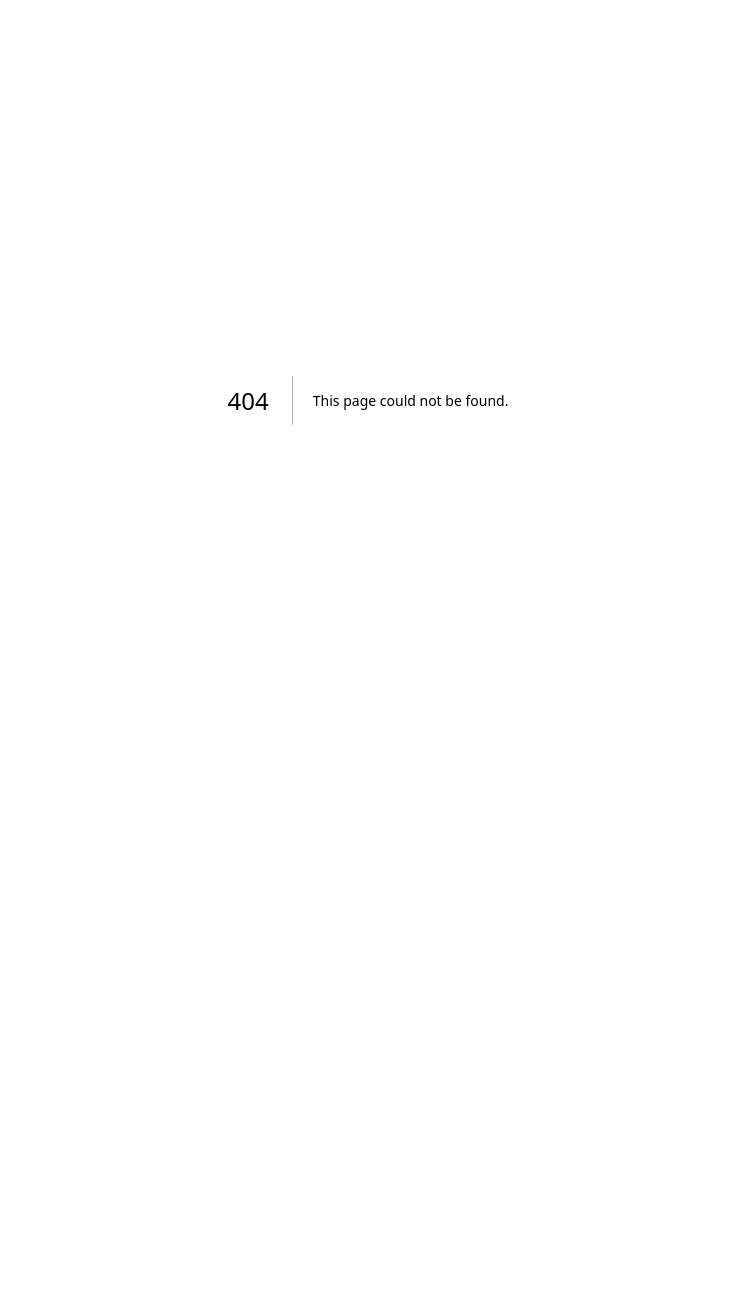
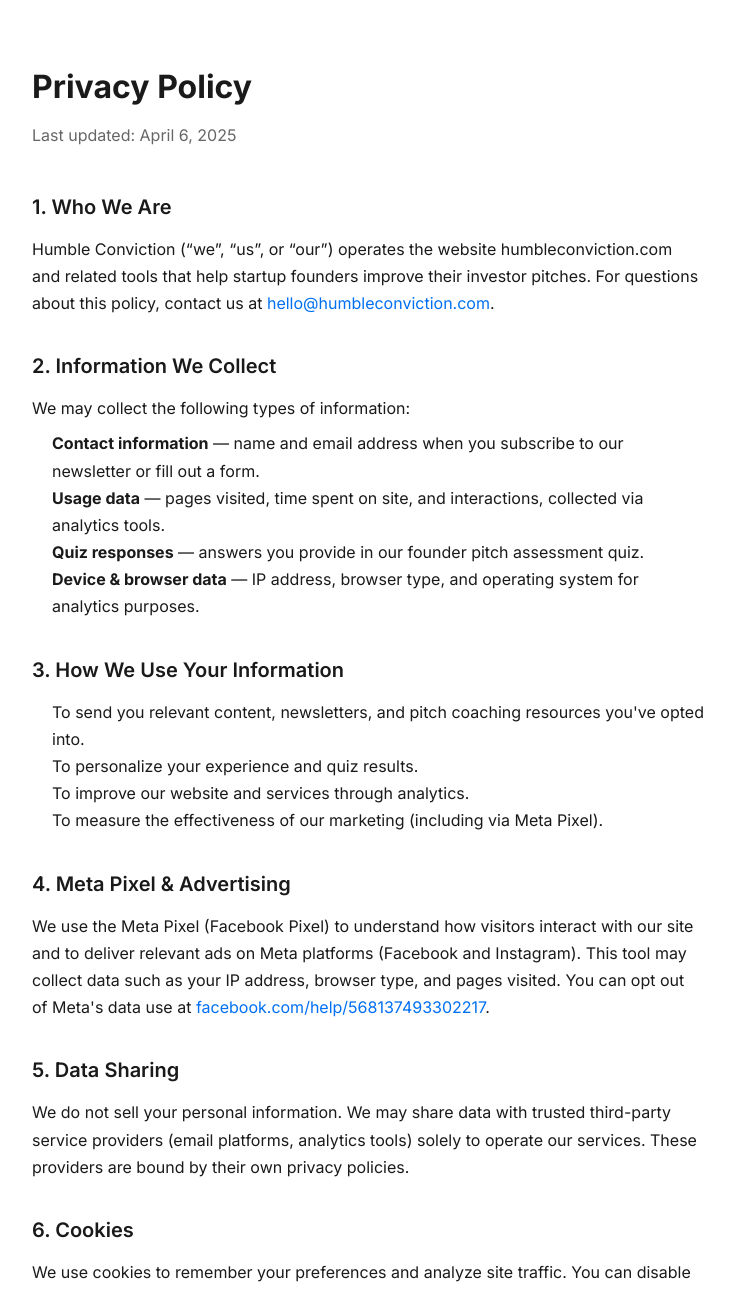
Before and after one commit to brhecht/hc-website, a Next.js app: page /privacy in a window 1280 px wide. Before the commit this address had no page. Shown: the top 1290 px of the page, without its empty margins (272-1006 px from the left). Before the commit the page ends 800 px from the top, so only its background shows below. Built offline with nearby package versions, Linux system fonts and the light colour scheme.

Commit message:
Add privacy policy page for Meta developer app

```diff
--- /dev/null
+++ b/src/app/privacy/page.tsx
@@ -0,0 +1,71 @@
+import type { Metadata } from "next";
+
+export const metadata: Metadata = {
+  title: "Privacy Policy | Humble Conviction",
+  description: "Privacy Policy for Humble Conviction",
+};
+
+export default function PrivacyPage() {
+  return (
+    <main style={{ maxWidth: "720px", margin: "0 auto", padding: "60px 24px", fontFamily: "Inter, sans-serif", color: "#1a1a1a", lineHeight: "1.7" }}>
+      <h1 style={{ fontSize: "2rem", fontWeight: 700, marginBottom: "8px" }}>Privacy Policy</h1>
+      <p style={{ color: "#666", marginBottom: "40px" }}>Last updated: April 6, 2025</p>
+
+      <section style={{ marginBottom: "32px" }}>
+        <h2 style={{ fontSize: "1.25rem", fontWeight: 600, marginBottom: "12px" }}>1. Who We Are</h2>
+        <p>Humble Conviction (&ldquo;we&rdquo;, &ldquo;us&rdquo;, or &ldquo;our&rdquo;) operates the website humbleconviction.com and related tools that help startup founders improve their investor pitches. For questions about this policy, contact us at <a href="mailto:hello@humbleconviction.com" style={{ color: "#0070f3" }}>hello@humbleconviction.com</a>.</p>
+      </section>
+
+      <section style={{ marginBottom: "32px" }}>
+        <h2 style={{ fontSize: "1.25rem", fontWeight: 600, marginBottom: "12px" }}>2. Information We Collect</h2>
+        <p>We may collect the following types of information:</p>
+        <ul style={{ paddingLeft: "20px", marginTop: "8px" }}>
+          <li><strong>Contact information</strong> — name and email address when you subscribe to our newsletter or fill out a form.</li>
+          <li><strong>Usage data</strong> — pages visited, time spent on site, and interactions, collected via analytics tools.</li>
+          <li><strong>Quiz responses</strong> — answers you provide in our founder pitch assessment quiz.</li>
+          <li><strong>Device &amp; browser data</strong> — IP address, browser type, and operating system for analytics purposes.</li>
+        </ul>
+      </section>
+
+      <section style={{ marginBottom: "32px" }}>
+        <h2 style={{ fontSize: "1.25rem", fontWeight: 600, marginBottom: "12px" }}>3. How We Use Your Information</h2>
+        <ul style={{ paddingLeft: "20px" }}>
+          <li>To send you relevant content, newsletters, and pitch coaching resources you&apos;ve opted into.</li>
+          <li>To personalize your experience and quiz results.</li>
+          <li>To improve our website and services through analytics.</li>
+          <li>To measure the effectiveness of our marketing (including via Meta Pixel).</li>
+        </ul>
+      </section>
+
+      <section style={{ marginBottom: "32px" }}>
+        <h2 style={{ fontSize: "1.25rem", fontWeight: 600, marginBottom: "12px" }}>4. Meta Pixel &amp; Advertising</h2>
+        <p>We use the Meta Pixel (Facebook Pixel) to understand how visitors interact with our site and to deliver relevant ads on Meta platforms (Facebook and Instagram). This tool may collect data such as your IP address, browser type, and pages visited. You can opt out of Meta&apos;s data use at <a href="https://www.facebook.com/help/568137493302217" target="_blank" rel="noopener noreferrer" style={{ color: "#0070f3" }}>facebook.com/help/568137493302217</a>.</p>
+      </section>
+
+      <section style={{ marginBottom: "32px" }}>
+        <h2 style={{ fontSize: "1.25rem", fontWeight: 600, marginBottom: "12px" }}>5. Data Sharing</h2>
+        <p>We do not sell your personal information. We may share data with trusted third-party service providers (email platforms, analytics tools) solely to operate our services. These providers are bound by their own privacy policies.</p>
+      </section>
+
+      <section style={{ marginBottom: "32px" }}>
+        <h2 style={{ fontSize: "1.25rem", fontWeight: 600, marginBottom: "12px" }}>6. Cookies</h2>
+        <p>We use cookies to remember your preferences and analyze site traffic. You can disable cookies in your browser settings, though some features may not function properly.</p>
+      </section>
+
+      <section style={{ marginBottom: "32px" }}>
+        <h2 style={{ fontSize: "1.25rem", fontWeight: 600, marginBottom: "12px" }}>7. Your Rights</h2>
+        <p>Depending on your location, you may have the right to access, correct, or delete your personal data. To make a request, email us at <a href="mailto:hello@humbleconviction.com" style={{ color: "#0070f3" }}>hello@humbleconviction.com</a>.</p>
+      </section>
+
+      <section style={{ marginBottom: "32px" }}>
+        <h2 style={{ fontSize: "1.25rem", fontWeight: 600, marginBottom: "12px" }}>8. Changes to This Policy</h2>
+        <p>We may update this policy from time to time. Changes will be posted on this page with a new &ldquo;Last updated&rdquo; date.</p>
+      </section>
+
+      <section>
+        <h2 style={{ fontSize: "1.25rem", fontWeight: 600, marginBottom: "12px" }}>9. Contact</h2>
+        <p>Questions? Email us at <a href="mailto:hello@humbleconviction.com" style={{ color: "#0070f3" }}>hello@humbleconviction.com</a>.</p>
+      </section>
+    </main>
+  );
+}
```
